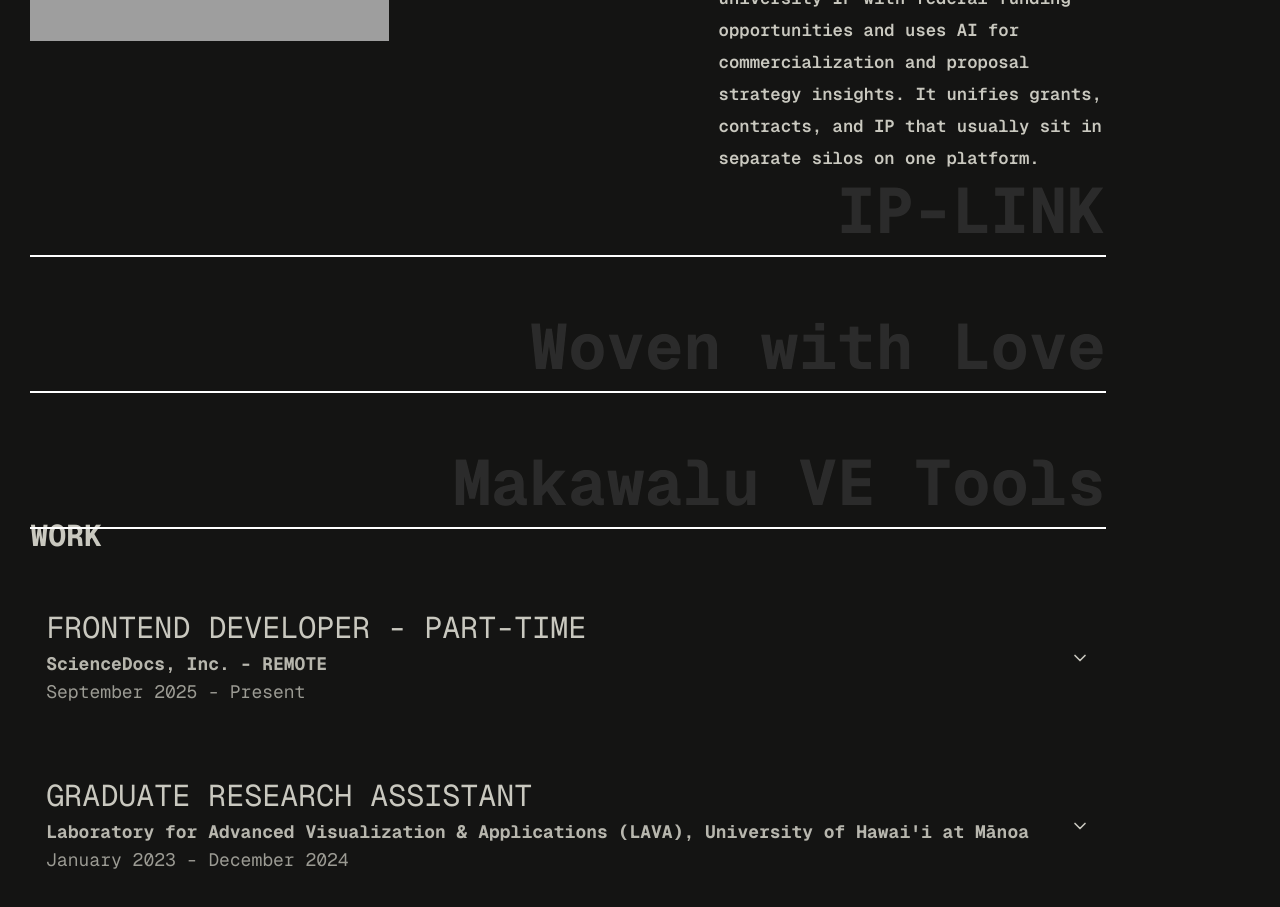
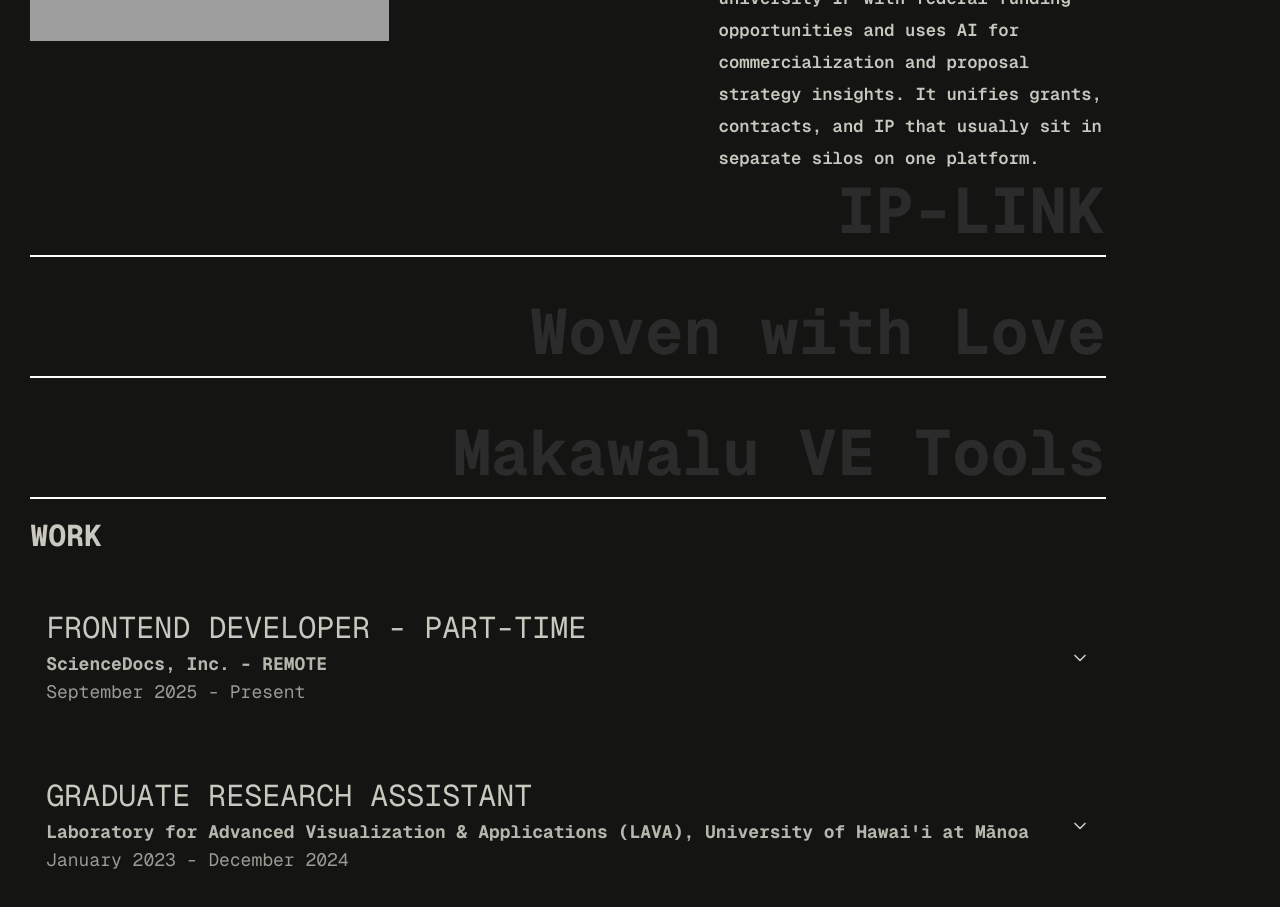
Before and after one commit to tracytnb/tracytnb-portfolio, a Next.js app: page / in a window 1280 px wide. Shown: the part 2840-3747 px from the top of the page. Built offline with nearby package versions, Linux system fonts and the light colour scheme; grey boxes are pictures that could not be loaded; a web font is replaced by a local one.

Commit message:
Updated spacing for project links

```diff
--- a/app/components/Projects.tsx
+++ b/app/components/Projects.tsx
@@ -78,7 +78,7 @@
         </div>
       </div>
       {/* Project List */}
-      <div className="-mt-[125px] flex flex-col z-10">
+      <div className="-mt-[110px] flex flex-col z-10">
         {projectsData.map((project, index) => {
           return (
             <div
@@ -86,7 +86,7 @@
               onClick={() => {
                 window.open(project.link || "", "_blank");
               }}
-              className="flex justify-end border-b-2 pb-1 border-white text-white text-[5vw] mt-[40px] mb-[10px] font-bold"
+              className="flex justify-end border-b-2 pb-1 border-white text-white text-[5vw] mt-[25px] mb-[10px] font-bold"
             >
               <FlipLink href={project.link || ""} className="group">
                 <div
```
